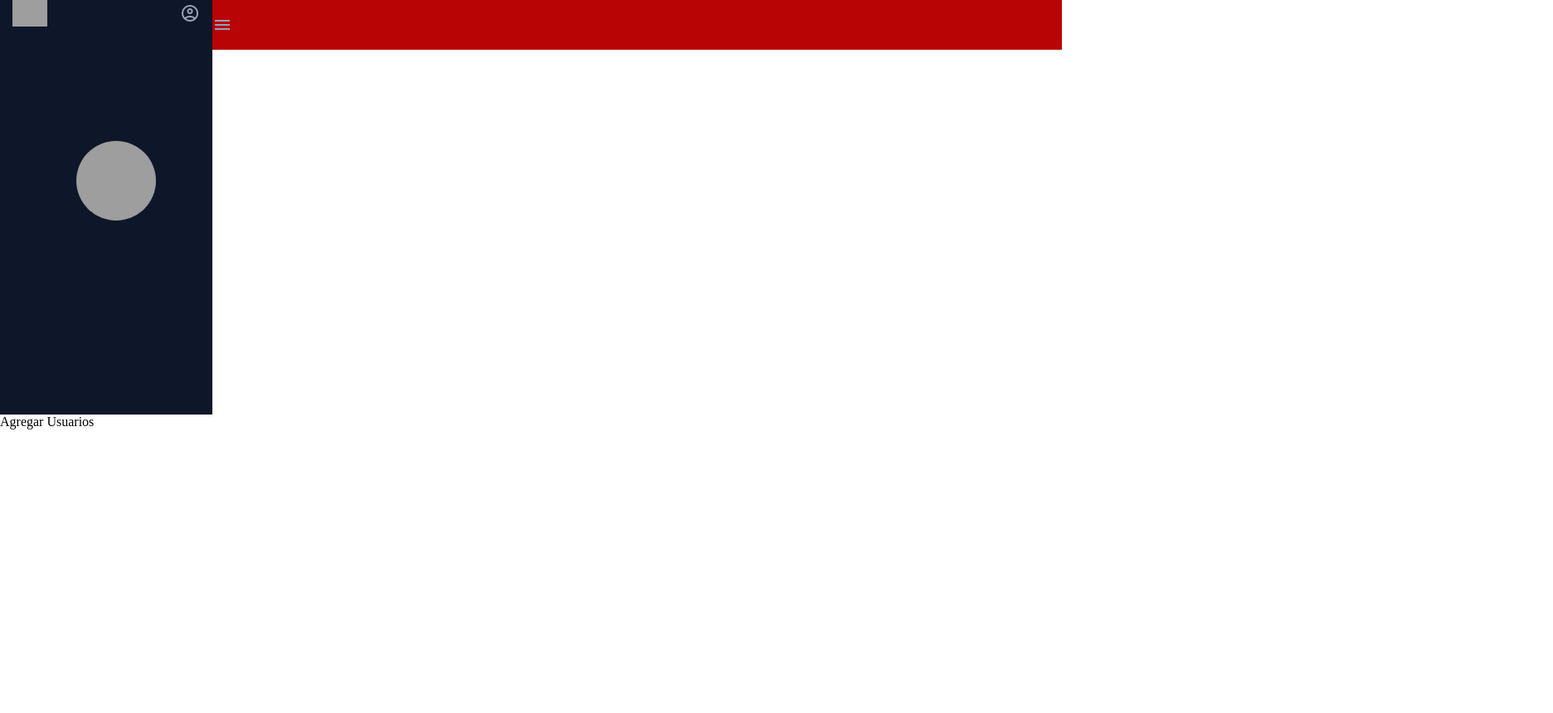
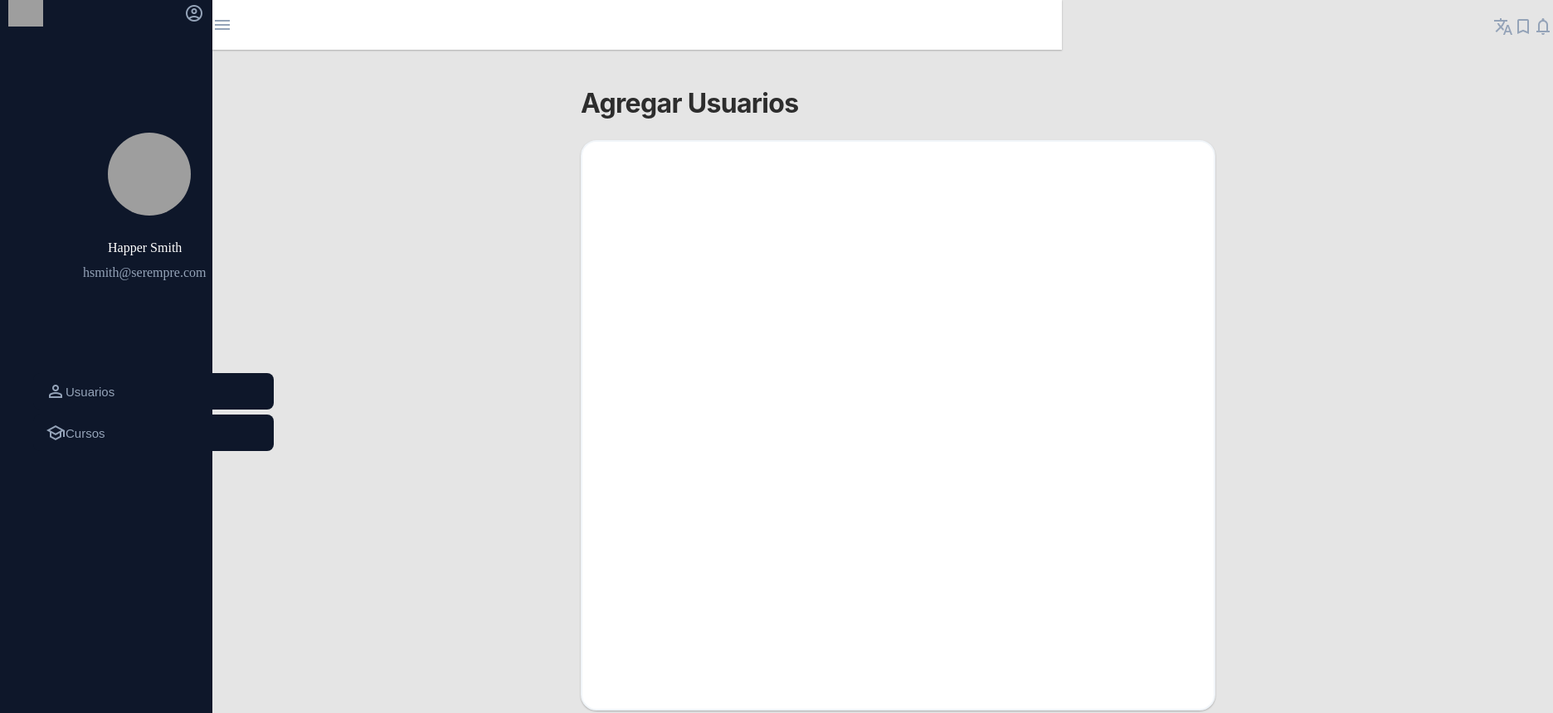
Before and after one commit to Jean-Paul-12/academy-admin-view, a website built with Vite: page index.html in a window 1280 px wide. Shown: the top 860 px of the page at 83% size, 1872 px wide, since content can reach past the window. Before the commit the page ends 800 px from the top, so only its background shows below. Built offline with nearby package versions, Linux system fonts and the light colour scheme; grey boxes are pictures that could not be loaded.

Commit message:
fix(index): Update the code

```diff
--- a/index.html
+++ b/index.html
@@ -3,11 +3,9 @@
 
 <head>
   <meta charset="UTF-8" />
-  <link rel="icon" type="image"
-    href="https://www.drupal.org/files/styles/grid-4-2x/public/serempre-logomark-color%20%282%29.png?itok=IGlIpYyL" />
+  <link rel="icon" type="image" href="https://www.drupal.org/files/styles/grid-4-2x/public/serempre-logomark-color%20%282%29.png?itok=IGlIpYyL" />
   <link rel="stylesheet" href="./style.css">
-  <link rel="stylesheet"
-    href="https://fonts.googleapis.com/css2?family=Material+Symbols+Outlined:opsz,wght,FILL,GRAD@20..48,100..700,0..1,-50..200" />
+  <link rel="stylesheet" href="https://fonts.googleapis.com/css2?family=Material+Symbols+Outlined:opsz,wght,FILL,GRAD@20..48,100..700,0..1,-50..200" />
   <meta name="viewport" content="width=device-width, initial-scale=1.0" />
   <title>Admin View</title>
 </head>
@@ -20,20 +18,41 @@
         alt="">
       <span class="material-symbols-outlined">
         account_circle
-      </span></div>
+      </span>
 
-      <img class="picture_profile" src="https://i0.wp.com/www.diarlu.com/wp-content/uploads/2019/09/rostro-mujer-adulta.jpg?resize=500%2C500&ssl=1" alt="" >
+    </div>
+
+    <img class="picture_profile"
+      src="https://i0.wp.com/www.diarlu.com/wp-content/uploads/2019/09/rostro-mujer-adulta.jpg?resize=500%2C500&ssl=1"
+      alt="">
+    <p class="name">Happer Smith</p>
+    <p class="email">hsmith@serempre.com</p>
+    <button class="button_1" ><span class="material-symbols-outlined">person</span>Usuarios</button>
+      <button class="button_2" ><span class="material-symbols-outlined">school</span>Cursos</button>
   </div>
 
   <header class="information">
     <span class="material-symbols-outlined">
       menu
     </span>
-
+    <div class="icons_end">
+      <span class="material-symbols-outlined">
+        translate
+      </span>
+      <span class="material-symbols-outlined">
+        bookmark
+      </span>
+      <span class="material-symbols-outlined">
+        notifications
+      </span>
+    </div>
   </header>
 
+  <div class="add_user">
+    <p class="text">Agregar Usuarios</p>
+    <div class="card"></div>
+  </div>
 
-  <section class="Add_user">Agregar Usuarios</section>
   <script src="./main.js" type="module"></script>
 </body>
 
--- a/style.css
+++ b/style.css
@@ -1,59 +1,159 @@
-*{
+* {
   margin: 0%;
 
 }
+
 /*General*/
-body{
+body {
   display: flex;
-  flex-wrap:wrap ;
+  background: #E5E5E5;
+
 }
 
 /* Style Menu User*/
-.menu_user{
+.menu_user {
   display: flex;
   flex-direction: column;
   background-color: #0E172A;
   width: 20%;
-  height: 500px;
+  height: 929px;
 }
+
 img.logo {
   width: 42px;
   top: 13px;
   left: 23px;
 }
-.icons{
+
+.icons {
   display: flex;
   justify-content: space-between;
-  padding: 0 15px;
+  padding: 0 10px;
 }
-img.picture_profile{
+
+img.picture_profile {
   position: absolute;
-  width: 96px;
-  height: 96px;
-  left: 92px;
-  top: 170px;
+  width: 100px;
+  height: 100px;
+  left: 130px;
+  top: 160px;
   border-radius: 50%;
 }
 
+
+p.name {
+  position: absolute;
+  width: 90px;
+  height: 20px;
+  left: 130px;
+  top: 290px;
+  color: #fff;
+  justify-content: center;
+}
+
+p.email {
+  position: absolute;
+  color: #94A3B8;
+  width: 90px;
+  height: 20px;
+  left: 100px;
+  top: 320px;
+}
+
+.button_1 {
+  display: flex;
+  position: absolute;
+  width: 290px;
+  height: 44px;
+  left: 40px;
+  top: 450px;
+  background: #0E172A;
+  color: #94A3B8;
+  border: none;
+  border-radius: 8px;
+  font-size: 15px;
+  align-items: center ;
+  justify-content:left;
+  padding: 0px 15px;
+}
+
+.button_1:hover {
+  background: #1E293B;
+  color: #fff !important;
+}
+.button_2 {
+  display: flex;
+  position: absolute;
+  width: 290px;
+  height: 44px;
+  left: 40px;
+  top: 500px;
+  background: #0E172A;
+  color: #94A3B8;
+  border: none;
+  border-radius: 8px;
+  font-size: 15px;
+  align-items: center ;
+  justify-content:left;
+  padding: 0px 15px;
+}
+
+.button_2:hover {
+  background: #1E293B;
+  color: #fff !important;
+}
+
 /* Style Header */
-.information{
+.information {
   display: flex;
   flex-direction: row;
-  background-color: rgb(184, 4, 4);
+  background-color: #fff;
   height: 60px;
   width: 80%;
+  box-shadow: 0px 1px 2px rgba(0, 0, 0, 0.25);
 }
-.material-symbols-outlined{
+
+.material-symbols-outlined {
   display: flex;
   justify-content: space-between;
   color: #94A3B8;
   align-items: center;
-
+  padding: 15 0px;
 }
 
+.icons_end {
+  display: flex;
+  position:absolute;
+  flex-direction: row;
+  left: 1800px;
+  top: 20px;
+  justify-content: space-around;
+}
 
 /*Style Section*/
-.section{
+
+.text {
   display: flex;
- background-color: #B3AFC7;
+  position: absolute;
+  left: 700px;
+  top: 110px;
+  color: #2d2d2d;
+  font-family: 'Inter';
+  font-weight: 700;
+  font-size: 32px;
+  line-height: 30px;
+  letter-spacing: -0.021em;
 }
+
+.card {
+  box-sizing: border-box;
+  position: absolute;
+  width: 765px;
+  height: 688px;
+  left: 700px;
+  top: 169px;
+  background: #ffffff;
+  border: 2px solid #F1F5F9;
+  box-shadow: 0px 1px 2px rgba(0, 0, 0, 0.25);
+  border-radius: 19px;
+}
```
